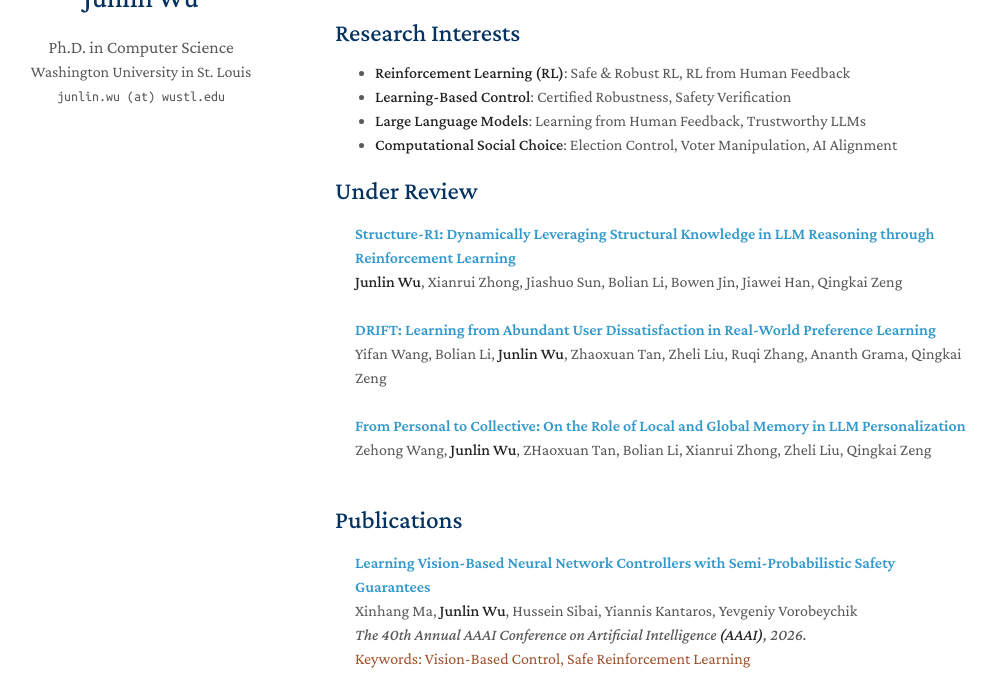
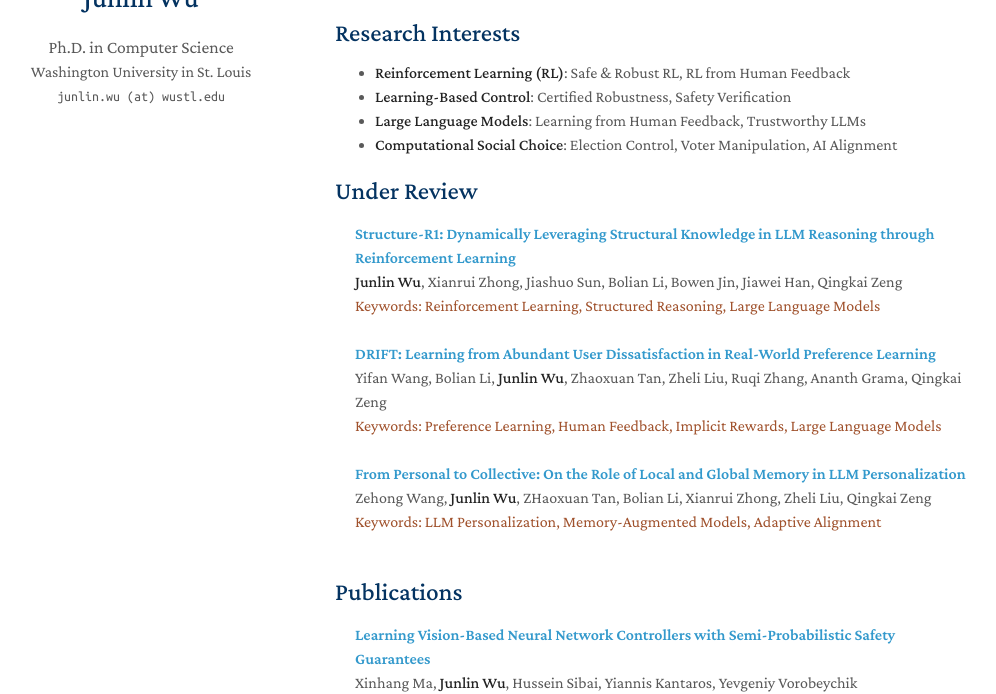
Before and after one commit to jlwu002/jlwu002.github.io, a Jekyll site: the page built from index.md, in a window 1280 px wide and 900 px high, cut to the strip 206-900 px from the top of the window. Shown: the whole strip, without its empty margins (135-1131 px from the left). Built offline with Jekyll 4.4.1, drawn with Linux system fonts in a browser that asks for light colours; a style sheet for code colours, icons or effects is not loaded; our own code applies the rules of GitHub Pages for plain Markdown files.

Commit message:
Add keywords to research papers in underreview.yml
Added keywords for three research papers in underreview.yml.

```diff
--- a/_data/underreview.yml
+++ b/_data/underreview.yml
@@ -3,11 +3,14 @@ main:
   - title: "Structure-R1: Dynamically Leveraging Structural Knowledge in LLM Reasoning through Reinforcement Learning"
     authors: <strong>Junlin Wu</strong>, Xianrui Zhong, Jiashuo Sun, Bolian Li, Bowen Jin, Jiawei Han, Qingkai Zeng
     pdf: https://arxiv.org/pdf/2510.15191
+    keyword: "Keywords: Reinforcement Learning, Structured Reasoning, Large Language Models"
 
   - title: "DRIFT: Learning from Abundant User Dissatisfaction in Real-World Preference Learning"
     authors: Yifan Wang, Bolian Li, <strong>Junlin Wu</strong>, Zhaoxuan Tan, Zheli Liu, Ruqi Zhang, Ananth Grama, Qingkai Zeng
     pdf: https://arxiv.org/pdf/2510.02341
+    keyword: "Keywords: Preference Learning, Human Feedback, Implicit Rewards, Large Language Models"
 
   - title: "From Personal to Collective: On the Role of Local and Global Memory in LLM Personalization"
     authors: Zehong Wang, <strong>Junlin Wu</strong>, ZHaoxuan Tan, Bolian Li, Xianrui Zhong, Zheli Liu, Qingkai Zeng
     pdf: https://arxiv.org/pdf/2509.23767
+    keyword: "Keywords: LLM Personalization, Memory-Augmented Models, Adaptive Alignment"
```
